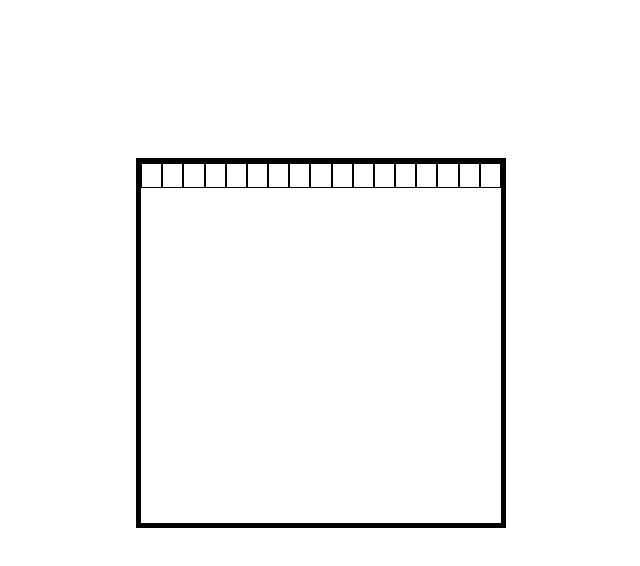
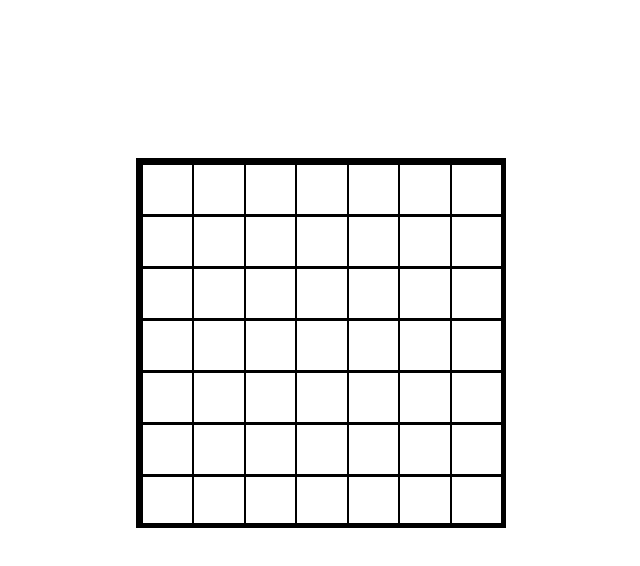
Before and after one commit to chocolatemilkcookie/odin-etchasketch, a plain HTML site: page index.html in a window 1280 px wide. Shown: the whole page, without its empty margins (319-959 px from the left). Drawn offline with Linux system fonts and the light colour scheme.

Commit message:
Make complete grid of size of choice

```diff
--- a/etch.js
+++ b/etch.js
@@ -1,18 +1,41 @@
 let container = document.querySelector(".container");
 
-let gridSize = 16;
-let squareSize = 360/gridSize;
+let gridDimensions = 360;
+let gridSize = 7;
+let borderSize = (1.5 * gridSize) ;
+let squareSize = (gridDimensions- borderSize) /gridSize;
 console.log(squareSize);
 
-for(let i = 0; i<= gridSize; i++){
 
-    let square = document.createElement("div");
+// Creating a row
 
-    square.style.width = `${squareSize}px`;
-    square.style.height = `${squareSize}px`;
-    square.style.border = "1px solid black";
-    square.style.margin = "0px";
 
-    container.appendChild(square);
+for(let j = 0; j<gridSize; j++){
+
+    let row = document.createElement("div");
+
+    row.style.height = `${squareSize}px`//Will this be height or width depending on flex direction
+    row.style.width = `${gridDimensions}px`;
+    row.style.border = "1px solid black"
+    row.style.margin = "0px";
+    row.style.padding = "0px";
+    row.style.display = "flex";
+
+    container.appendChild(row);
+
+    //  Creating squares
+
+    for(let i = 0; i< gridSize; i++){
+
+        let square = document.createElement("div");
+
+        square.style.width = `${squareSize}px`;
+        square.style.height = `${squareSize}px`;
+        square.style.border = "1px solid black";
+        square.style.margin = "0px";
+
+        row.appendChild(square);
+
+    }
 
 }
--- a/style.css
+++ b/style.css
@@ -10,4 +10,5 @@ body{
     height:360px;
     border: 5px solid black;
     display: flex;
+    flex-direction: column;
 }
```
